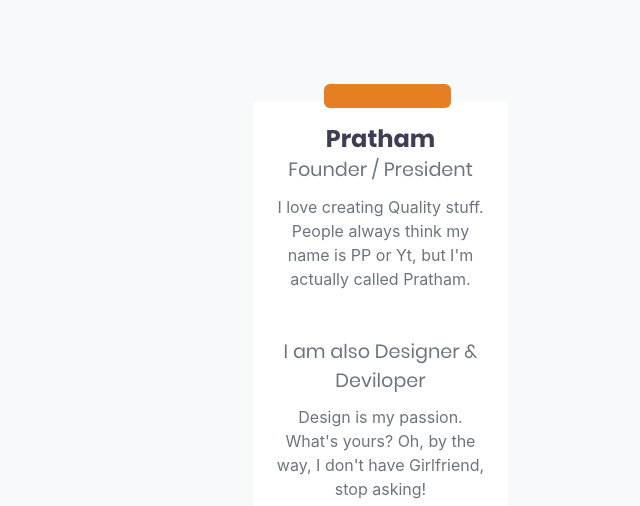
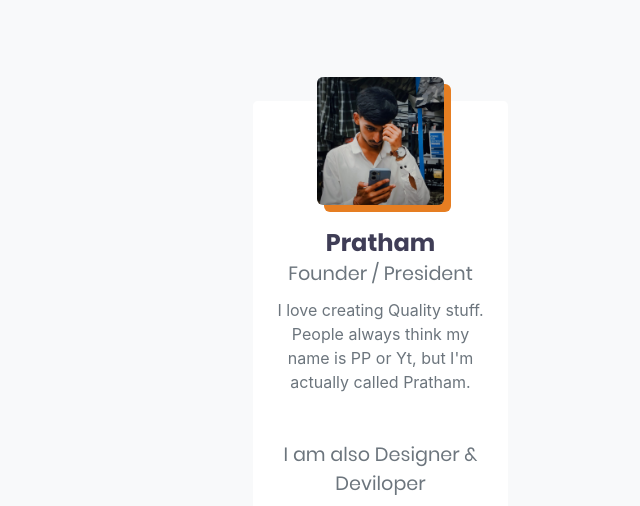
Before and after one commit to PrathmeshPol2004/NewGen, a plain HTML site: page index.html in a window 1280 px wide. Shown: the part 2838-3344 px from the top of the page, without its empty margins (117-757 px from the left). Drawn offline with Linux system fonts and the light colour scheme.

Commit message:
Update index.html

```diff
--- a/index.html
+++ b/index.html
@@ -229,7 +229,7 @@
 				<div class="col-md-4 col-lg-3 ml-auto mt-5">
 					<div class="card border-0 rounded-lg mt-4 h-100">
 						<div class="card-img-top w-50 mx-auto backdrop mt-n4">
-							<img src="img/me2" alt="" class="img-fluid">
+							<img src="img/me2.jpg" alt="" class="img-fluid">
 						</div>
 						<div class="card-body pt-2 pb-0">
 							<h4 class="card-title mt-3">
```
